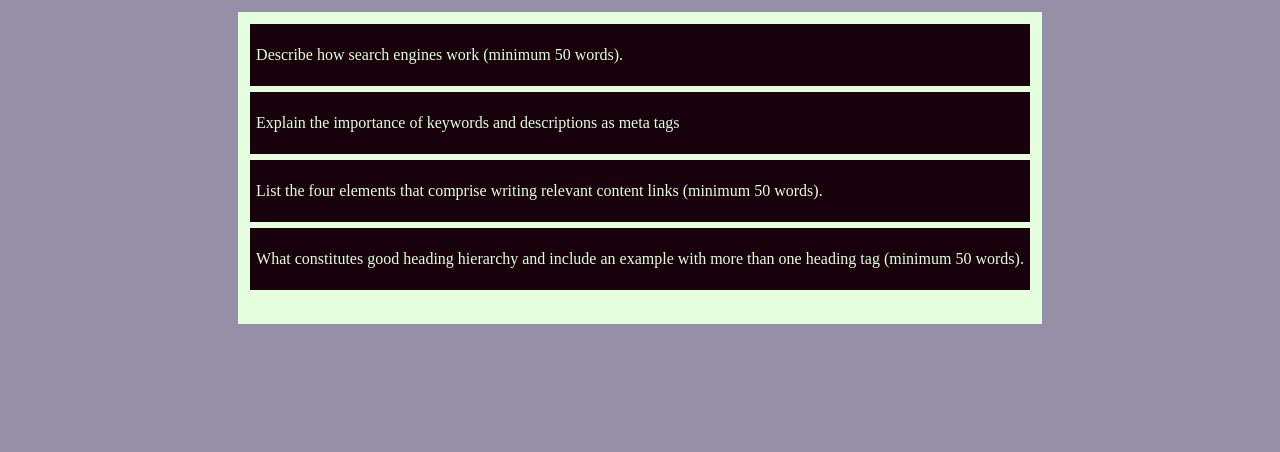
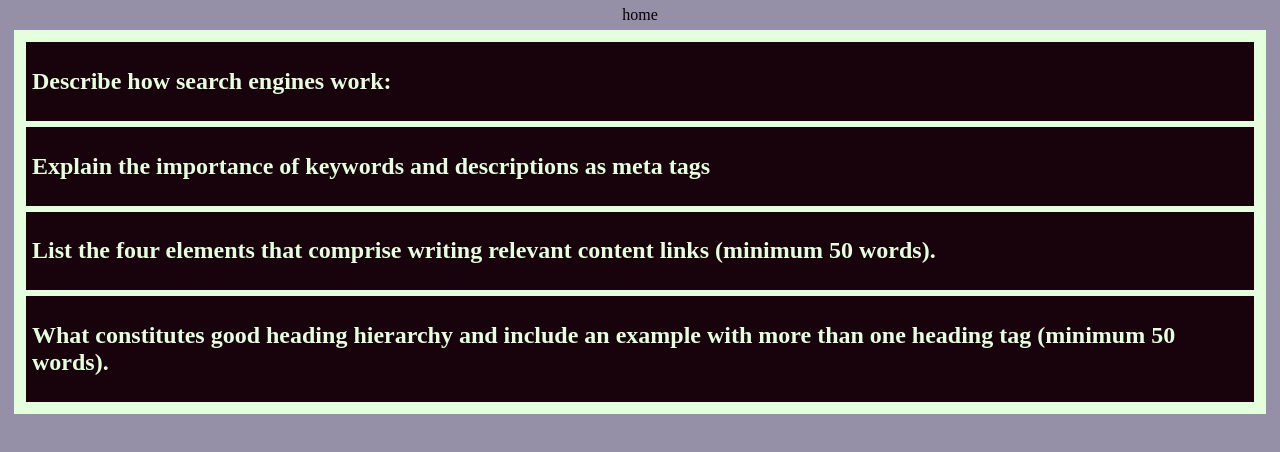
Before and after one commit to dan-almeida1/CMST386, a plain HTML site: page project1/project1.html in a window 1280 px wide. Shown: the part 106-558 px from the top of the page. Drawn offline with Linux system fonts and the light colour scheme.

Commit message:
h1 and p

```diff
--- a/project1/project1.html
+++ b/project1/project1.html
@@ -12,20 +12,21 @@
       <h1>CMST386 - Project 1</h1>
     </header>
     <nav>
-
+      <span>home</span>
     </nav>
     <main>
       <article>
-        <p>Describe how search engines work (minimum 50 words).</p>
+        <h1>Describe how search engines work:</h1>
+        <p></p>
       </article>
       <article>
-        <p>Explain the importance of keywords and descriptions as meta tags</p>
+        <h1>Explain the importance of keywords and descriptions as meta tags</h1>
       </article>
       <article>
-        <p>List the four elements that comprise writing relevant content links (minimum 50 words).</p>
+        <h1>List the four elements that comprise writing relevant content links (minimum 50 words).</h1>
       </article>
       <article>
-        <p>What constitutes good heading hierarchy and include an example with more than one heading tag (minimum 50 words).</p>
+        <h1>What constitutes good heading hierarchy and include an example with more than one heading tag (minimum 50 words).</h1>
       </article>
     </main>
     <footer>
```
